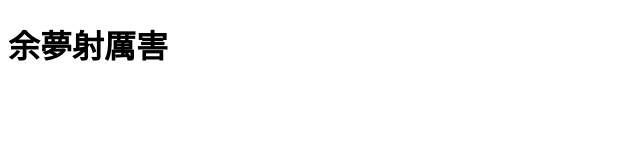
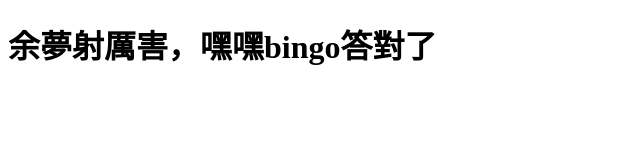
Before and after one commit to TwAhZher/TwAhZher.github.io.test, a plain HTML site: page index.html in a window 1280 px wide. Shown: the whole page, without its empty margins (0-640 px from the left). Drawn offline with Linux system fonts and the light colour scheme.

Commit message:
Update index.html

```diff
--- a/index.html
+++ b/index.html
@@ -5,6 +5,6 @@
     <title>你好，GitHub</title>
   </head>
   <body>
-    <h1>余夢射厲害</h1>
+    <h1>余夢射厲害，嘿嘿bingo答對了</h1>
   </body>
 </html>
```
